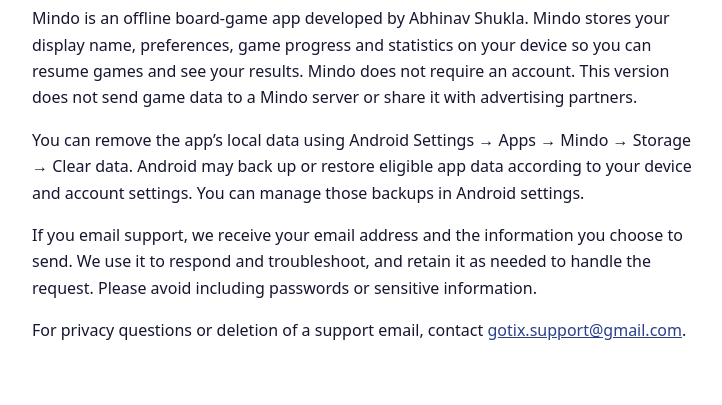
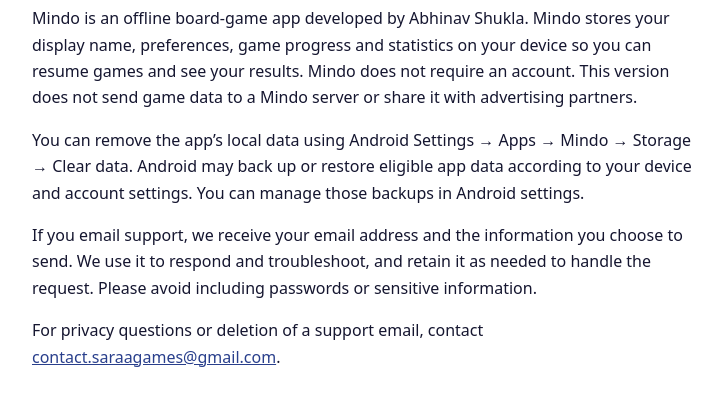
Before and after one commit to AbhinavMShukla/mindo, a plain HTML site: page privacy.html in a window 1280 px wide. Shown: the part 109-514 px from the top of the page, without its empty margins (272-994 px from the left). Drawn offline with Linux system fonts and the light colour scheme.

Commit message:
Change support email in privacy.html
Updated support email address in privacy policy.

```diff
--- a/privacy.html
+++ b/privacy.html
@@ -1,2 +1,2 @@
 <!doctype html>
-<html lang="en"><head><meta charset="utf-8"><meta name="viewport" content="width=device-width, initial-scale=1"><title>Mindo Privacy Policy</title><style>body{font:1rem/1.65 system-ui,sans-serif;max-width:42rem;margin:2.5rem auto;padding:0 1.25rem;color:#151630}a{color:#293f8c}</style></head><body><main><h1>Mindo Privacy Policy</h1><p>Mindo is an offline board-game app developed by Abhinav Shukla. Mindo stores your display name, preferences, game progress and statistics on your device so you can resume games and see your results. Mindo does not require an account. This version does not send game data to a Mindo server or share it with advertising partners.</p><p>You can remove the app’s local data using Android Settings → Apps → Mindo → Storage → Clear data. Android may back up or restore eligible app data according to your device and account settings. You can manage those backups in Android settings.</p><p>If you email support, we receive your email address and the information you choose to send. We use it to respond and troubleshoot, and retain it as needed to handle the request. Please avoid including passwords or sensitive information.</p><p>For privacy questions or deletion of a support email, contact <a href="mailto:gotix.support@gmail.com">gotix.support@gmail.com</a>.</p></main></body></html>
+<html lang="en"><head><meta charset="utf-8"><meta name="viewport" content="width=device-width, initial-scale=1"><title>Mindo Privacy Policy</title><style>body{font:1rem/1.65 system-ui,sans-serif;max-width:42rem;margin:2.5rem auto;padding:0 1.25rem;color:#151630}a{color:#293f8c}</style></head><body><main><h1>Mindo Privacy Policy</h1><p>Mindo is an offline board-game app developed by Abhinav Shukla. Mindo stores your display name, preferences, game progress and statistics on your device so you can resume games and see your results. Mindo does not require an account. This version does not send game data to a Mindo server or share it with advertising partners.</p><p>You can remove the app’s local data using Android Settings → Apps → Mindo → Storage → Clear data. Android may back up or restore eligible app data according to your device and account settings. You can manage those backups in Android settings.</p><p>If you email support, we receive your email address and the information you choose to send. We use it to respond and troubleshoot, and retain it as needed to handle the request. Please avoid including passwords or sensitive information.</p><p>For privacy questions or deletion of a support email, contact <a href="mailto:gotix.support@gmail.com">contact.saraagames@gmail.com</a>.</p></main></body></html>
```
